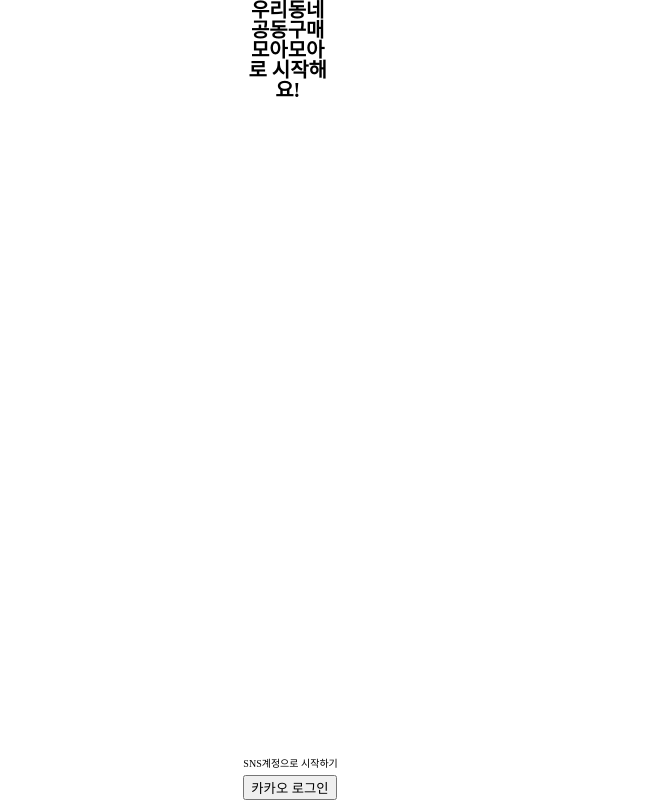
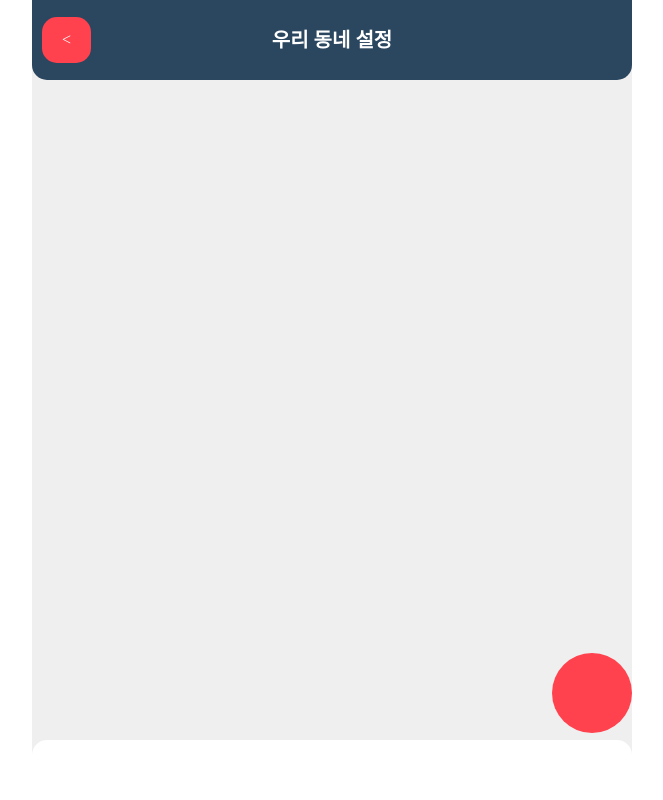
Before and after one commit to moa-moa-service/moamoa-frontend, a React (Vite) app: page /login in a window 1280 px wide. Shown: the whole page, without its empty margins (308-971 px from the left). Built offline with nearby package versions, Linux system fonts and the light colour scheme.

Commit message:
style: 우리 동네 설정 페이지의 레이아웃을 퍼블리싱한다

```diff
--- a/src/app/LoginPage/LoginPage.main.AddressSetup.jsx
+++ b/src/app/LoginPage/LoginPage.main.AddressSetup.jsx
@@ -1,48 +1,42 @@
 import React from "react";
+
 import {
     AddressSetupContainer,
-    AddressSetupContentWrapper,
-    AddressSetupLogoWrapper,
-    AddressSetupLogoTitleWrapper,
-    AddressSetupLogoTitle,
-    AddressSetupFooterWrapper,
-    AddressSetupFooterTitleWrapper,
-    AddressSetupFooterTitle,
-    AddressSetupFooterContentWrapper,
-    AddressSetupFooterContentLogoWrapper,
-    AddressSetupFooterContentLogo,
-    AddressSetupFooterContentWrapper as FooterContentWrapper, // Rename the import
-} from "./styled/LoginPage.main.AddressSetup.style";
+    AddressSetupHeaderContainer,
+    AddressSetupHeaderWrapper,
+    AddressSetupBackButton,
+    AddressSetupHeaderTitle,
+    AddressSetupMapWrapper,
+    AddressSetupBottomWrapper,
+    AddressSetupCurrentLocationWrapper,
+    AddressSetupBottomSheetWrapper
+} from './styled/LoginPage.main.AddressSetup.style'
 
 const AddressSetup = () => {
     return (
         <AddressSetupContainer>
-            <AddressSetupContentWrapper>
-                <AddressSetupLogoWrapper>
-                    {/* Use the correct component name: AddressSetupLogoTitle */}
-                    <AddressSetupLogoTitle>
-                        우리동네 공동구매<br /> <strong>모아모아</strong>로 시작해요!
-                    </AddressSetupLogoTitle>
-                </AddressSetupLogoWrapper>
-            </AddressSetupContentWrapper>
+            <AddressSetupHeaderContainer>
+                <AddressSetupHeaderWrapper>
+                    <AddressSetupBackButton>{'<'}</AddressSetupBackButton>
+                    <AddressSetupHeaderTitle>우리 동네 설정</AddressSetupHeaderTitle>
+                </AddressSetupHeaderWrapper>
+            </AddressSetupHeaderContainer>
 
-            <AddressSetupFooterWrapper>
-                <AddressSetupFooterTitleWrapper>
-                    <AddressSetupFooterTitle>
-                        SNS계정으로 시작하기
-                    </AddressSetupFooterTitle>
-                </AddressSetupFooterTitleWrapper>
-                <AddressSetupFooterContentWrapper>
-                    <button>
-                        <AddressSetupFooterContentLogoWrapper>
-                            <AddressSetupFooterContentLogo src="" />
-                        </AddressSetupFooterContentLogoWrapper>
-                        카카오 로그인
-                    </button>
-                </AddressSetupFooterContentWrapper>
-            </AddressSetupFooterWrapper>
+            <AddressSetupMapWrapper>
+
+            </AddressSetupMapWrapper>
+
+            <AddressSetupBottomWrapper>
+                <AddressSetupCurrentLocationWrapper>
+
+                </AddressSetupCurrentLocationWrapper>
+
+                <AddressSetupBottomSheetWrapper>
+
+                </AddressSetupBottomSheetWrapper>
+            </AddressSetupBottomWrapper>
         </AddressSetupContainer>
-    );
-};
+    )
+}
 
-export default AddressSetup;
+export default AddressSetup
--- a/src/app/LoginPage/styled/LoginPage.main.AddressSetup.style.js
+++ b/src/app/LoginPage/styled/LoginPage.main.AddressSetup.style.js
@@ -1,103 +1,94 @@
 import styled from 'styled-components'
 
-const AddressSetupContainer = styled.div`
+const AddressSetupContainer= styled.div`
+    position: relative;
+    width: 100%;
+    height: 100vh;
+    min-width: 600px;
+`
+
+const AddressSetupHeaderContainer= styled.div`
+    position: absolute;
+    top: 0;
+    left: 0;
+    width: 100%;
+`
+
+const AddressSetupHeaderWrapper = styled.div`
+    position: relative;
+    width: 100%;
+    display: flex;
+    flex-direction: row;
+    justify-content: center;
+    align-items: center;
+    padding: 30px 0;
+    background-color: #2B4760;
+    border-radius: 0 0 15px 15px;
+`
+
+const AddressSetupBackButton = styled.div`
+    position: absolute;
+    top: 50%;
+    left: 10px;
+    transform: translate(0, -50%);
+    padding: 15px 20px;
+    color: #ffffff;
+    background-color: #FF424D;
+    border-radius: 15px;
+    cursor: pointer;
+`
+
+const AddressSetupHeaderTitle = styled.div`
+    font-size: 20px;
+    font-weight: 600;
+    text-align: center;
+    color: #ffffff;
+`
+
+const AddressSetupMapWrapper = styled.div`
+    width: 100%;
+    height: 100%;
+    background-color: #efefef;
+`
+
+const AddressSetupBottomWrapper= styled.div`
+    position: absolute;
+    bottom: 0;
+    left: 0;
     display: flex;
     flex-direction: column;
-    justify-content: space-between;
-    gap: 60px;
-    background-color: #ffffff;
+    gap: 7px;
+    justify-content: center;
+    align-items: flex-end;
     width: 100%;
-    height: 100vh;
-    padding: 0;
+    background-color: transparent;
 `
 
-const AddressSetupContentWrapper = styled.div`
-    display: flex;
-    width: 100%;
-    height: 50vh;
-    flex-direction: column;
-    justify-content: center;
-    background-color: #ffffff;
+const AddressSetupCurrentLocationWrapper = styled.div`
+    background-color: #FF424D;
+    border-radius: 100%;
+    width: 80px;
+    height: 80px;
 `
 
-const AddressSetupLogoWrapper = styled.div`
-    width: 50%;
-    height: 100%;
-`
-
-const AddressSetupLogo = styled.div`
-    width: 100px;
-    height: 100px;
-    background-color: #000000;
-    border-radius: 50%;
-`
-
-const AddressSetupLogoTitleWrapper = styled.div`
-    display: flex;
-    flex-direction: column;
-    width: 50%;
-    gap: 10px;
-    align-items: center;
-`
-
-const AddressSetupLogoTitle = styled.h1`
-    width: 100%;
-    font-size: 20px;
-    font-weight: bold;
-    color: #000000;
-    text-align: center;
-`
-
-const AddressSetupFooterWrapper = styled.div`
+const AddressSetupBottomSheetWrapper = styled.div`
     display: flex;
     flex-direction: column;
     width: 100%;
-    gap: 6px;
-
-    > button {
-        width: 100%;
-        padding: 20px 0;
-        text-align: center;
-        border: transparent;
-        background-color: #FFFF00;
-        color: #000000;
-        font-weight: bold;
-        font-size: 14px;
-        border-radius: 8px;
-`
-
-const AddressSetupFooterTitleWrapper = styled.div`
-    display: flex;
-`;
-
-const AddressSetupFooterTitle = styled.div`
-    font-size: 10px;
-    color: #000000;
-    align-items: center;
-    text-align: center;
-`
-
-const AddressSetupFooterContentWrapper = styled.div``
-
-const AddressSetupFooterContentLogoWrapper = styled.div`
-    display: flex;
-`
-
-const AddressSetupFooterContentLogo = styled.div`
-    align-items: flex-start;
+    padding: 30px 0;
+    background-color: #ffffff;
+    border-radius: 15px 15px 0 0;
+    gap: 5px;
 `
 
 export {
     AddressSetupContainer,
-    AddressSetupContentWrapper,
-    AddressSetupLogoWrapper,
-    AddressSetupLogo,
-    AddressSetupLogoTitleWrapper,
-    AddressSetupLogoTitle,
-    AddressSetupFooterWrapper,
-    AddressSetupFooterTitleWrapper,
-    AddressSetupFooterTitle,
-    AddressSetupFooterContentWrapper,
-    AddressSetupFooterContentLogoWrapper,
-    AddressSetupFooterContentLogo,
+    AddressSetupHeaderContainer,
+    AddressSetupHeaderWrapper,
+    AddressSetupBackButton,
+    AddressSetupHeaderTitle,
+    AddressSetupMapWrapper,
+    AddressSetupBottomWrapper,
+    AddressSetupCurrentLocationWrapper,
+    AddressSetupBottomSheetWrapper
 }
```
